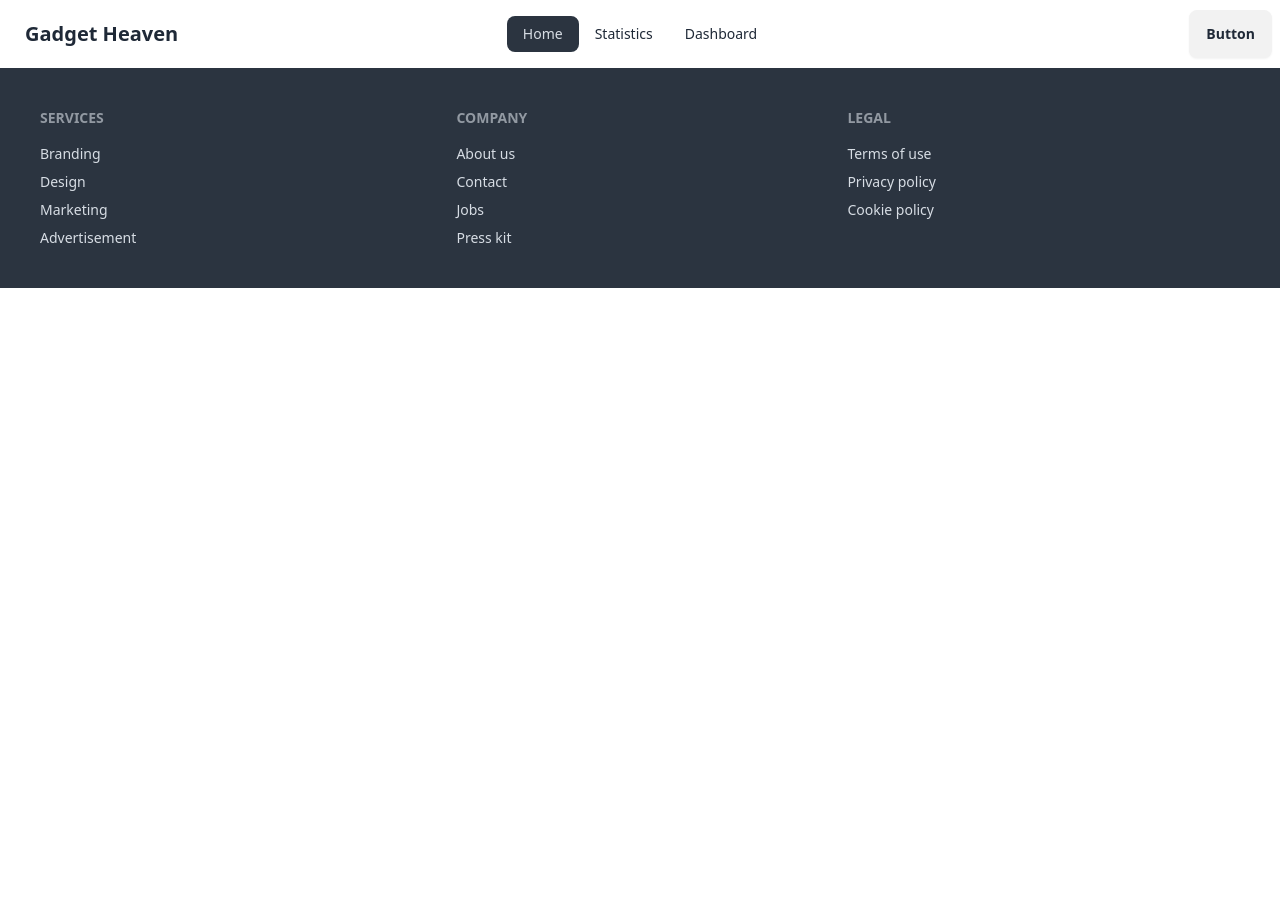
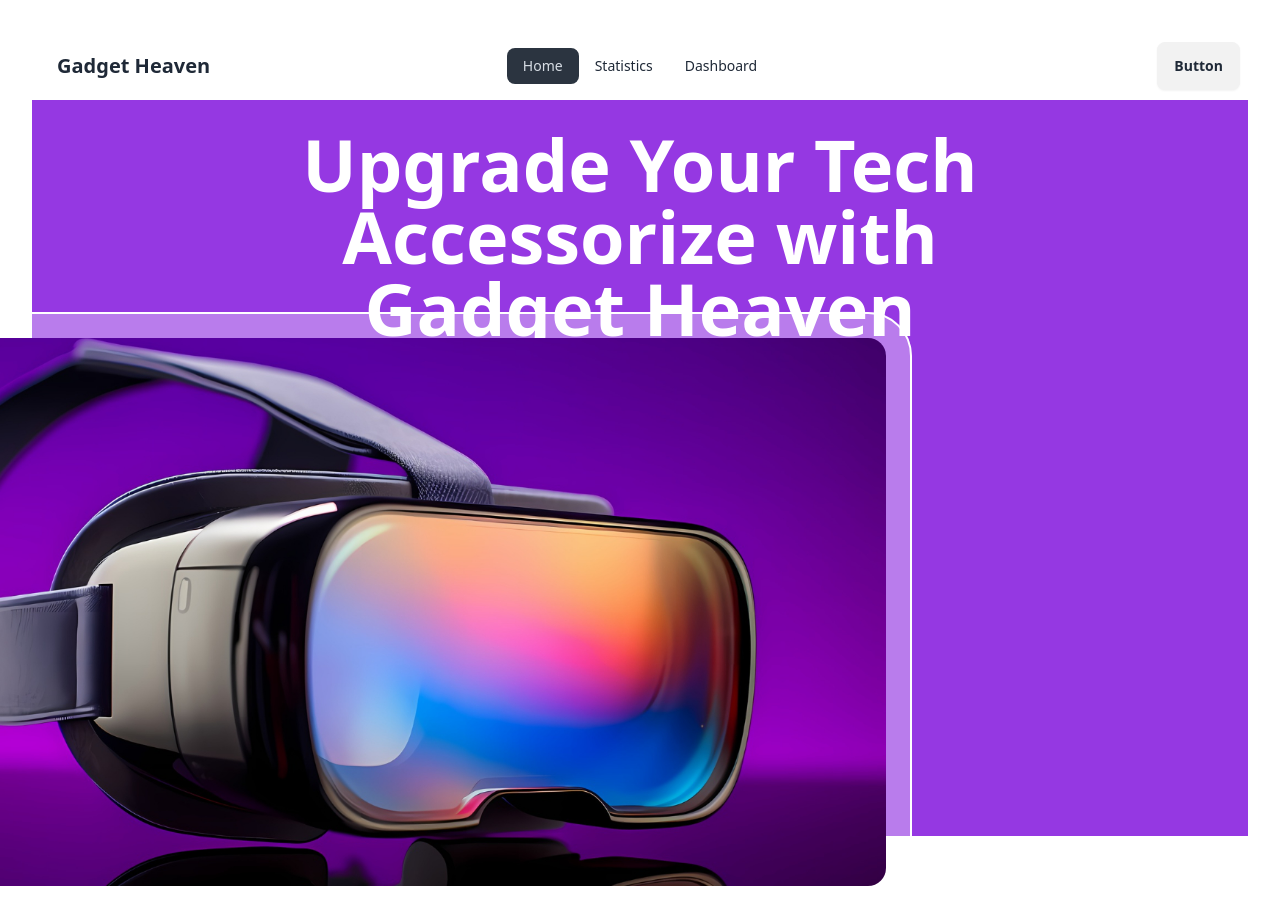
Before and after one commit to programming-hero-web-course-4/b10a8-gadget-heaven-ALNoman78, a React (Vite) app: page / in a window 1280 px wide. Before the commit the page ends 800 px from the top, so only its background shows below. Built offline with nearby package versions, Linux system fonts and the light colour scheme.

Commit message:
banner section added

```diff
--- /dev/null
+++ b/src/components/Banner/Banner.jsx
@@ -0,0 +1,25 @@
+import PropTypes from 'prop-types'
+import bannerImage from '../../assets/banner.jpg'
+
+const Banner = () => {
+    return (
+        <div className="hero">
+            <div className="hero-content text-center">
+                <div className="">
+                    <h1 className="text-7xl my-3 font-bold">Upgrade Your Tech Accessorize with Gadget Heaven Accessories</h1>
+                    <p className="py-6 md:w-2/4 mx-auto text-center">
+                        Explore the latest gadgets that will take your experience to the next level. From smart devices to the coolest accessories, we have it all!
+                    </p>
+                    <button className="btn bg-white text-purple-600 font-bold px-12 rounded-full">Shop Now</button>
+                    <div className='absolute w-[1154px]  bg-[rgba(255,255,255,0.34)] right-[23rem] rounded-[2.75rem] mx-auto -bottom-[7rem] mt-12'>
+                        <img className='w-full md:h-[600px] object-cover p-6 border-2 border-white rounded-[2.75rem]' src={bannerImage} alt="" />
+                    </div>
+                </div>
+            </div>
+        </div>
+    )
+}
+
+Banner.propTypes = {}
+
+export default Banner
--- a/src/components/Home/Home.jsx
+++ b/src/components/Home/Home.jsx
@@ -1,8 +1,12 @@
 import PropTypes from 'prop-types'
+import Banner from '../Banner/Banner'
+import Product from '../Products/Product'
 
 const Home = () => {
     return (
-        <div>
+        <div className='bg-[#9538E2] px-56 pb-56 text-white'>
+            <Banner></Banner>
+            <Product></Product>
         </div>
     )
 }
--- /dev/null
+++ b/src/components/Products/Product.jsx
@@ -0,0 +1,17 @@
+import PropTypes from 'prop-types'
+import bannerImage from '../../assets/banner.jpg'
+
+
+const Product = () => {
+    return (
+        <div className='relative'>
+            {/* <div className='absolute max-w-6xl right-[20rem] rounded-xl mx-auto -bottom-[36rem] mt-12'>
+                <img className=' p-6 border-2 border-white rounded-[2.75rem]' src={bannerImage} alt="" />
+            </div> */}
+        </div>
+    )
+}
+
+Product.propTypes = {}
+
+export default Product
--- a/src/components/Root/Root.jsx
+++ b/src/components/Root/Root.jsx
@@ -4,10 +4,10 @@ import Footer from "../Footer/Footer"
 
 const Root = () => {
     return (
-        <div>
+        <div className="m-8">
             <Navbar></Navbar>
             <Outlet></Outlet>
-            <Footer></Footer>
+            {/* <Footer></Footer> */}
         </div>
     )
 }
--- a/src/main.jsx
+++ b/src/main.jsx
@@ -19,6 +19,10 @@ const router = createBrowserRouter([
       {
         path : '/',
         element :<Home></Home>,
+      },
+      {
+        path : '/statistics',
+        element : <div>moule</div>
       }
     ]
   },
```
